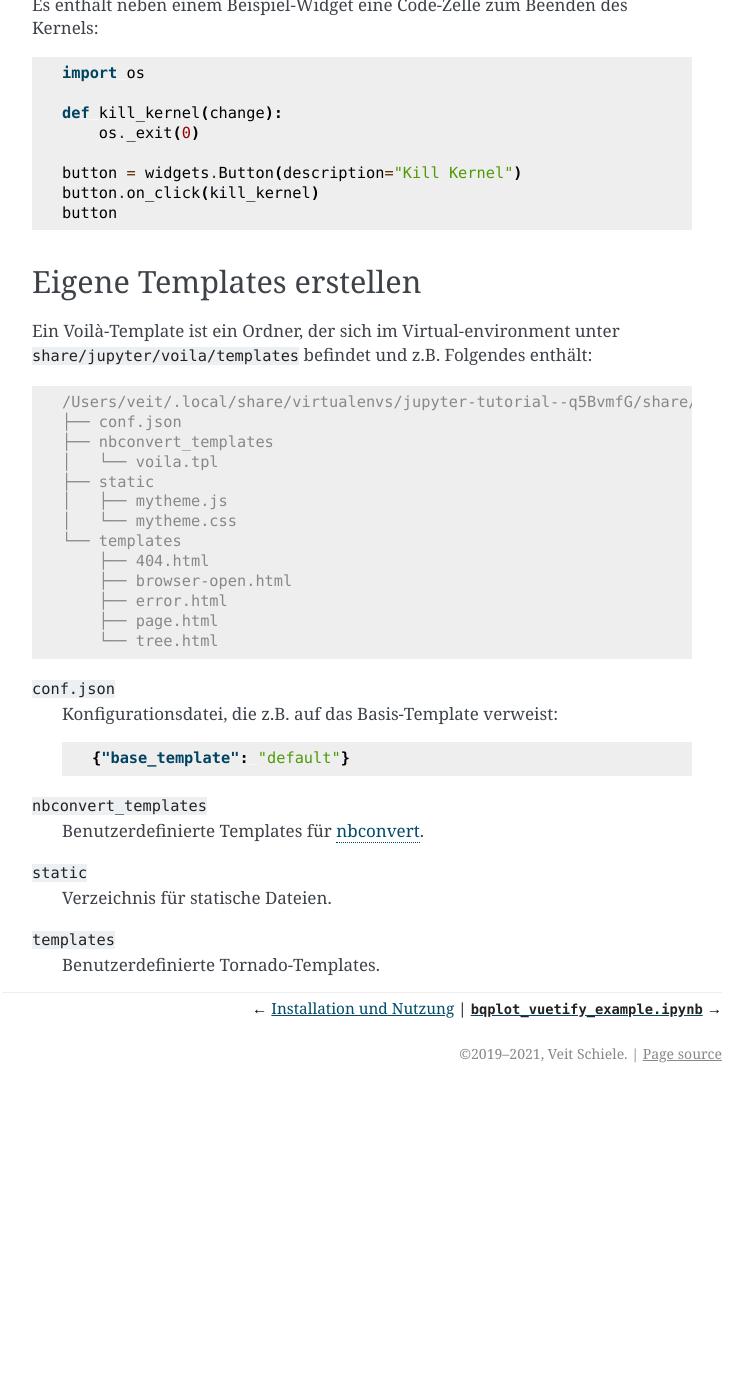
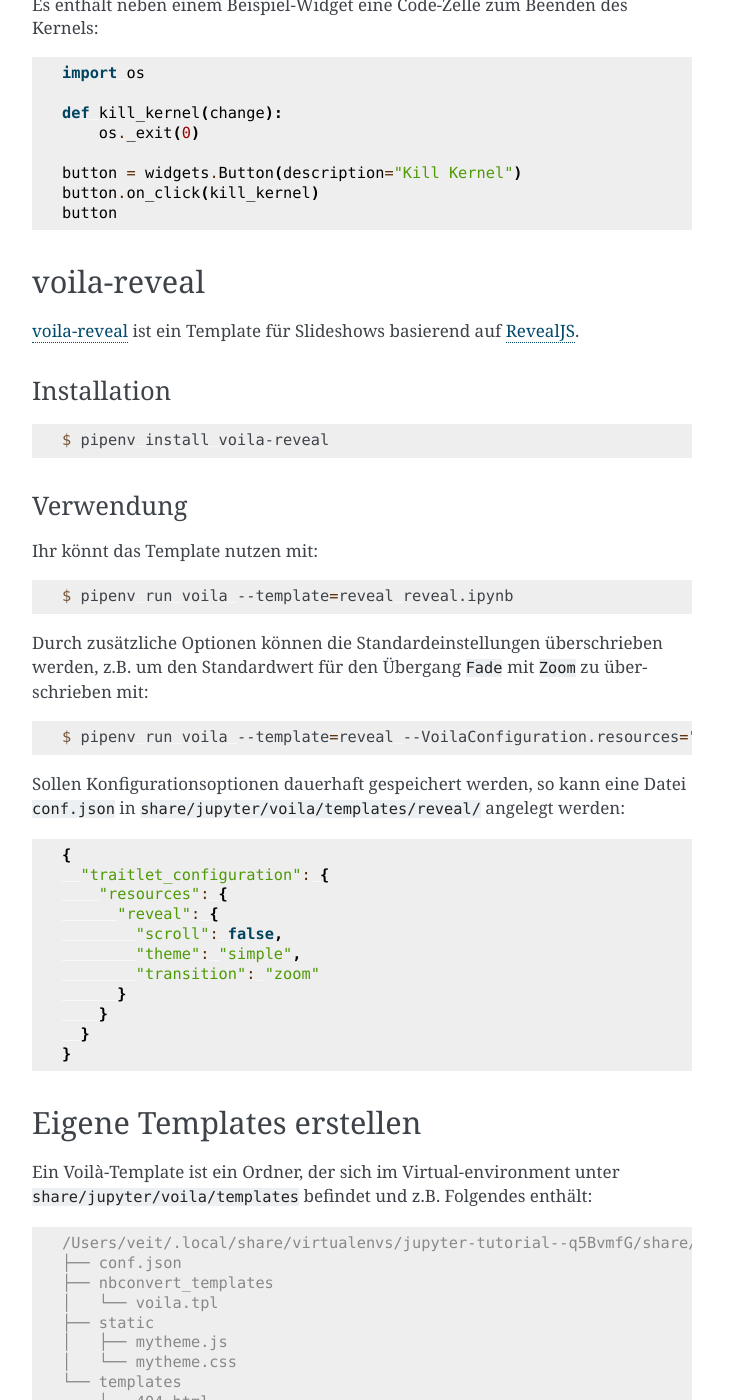
Before and after one commit to veit/jupyter-tutorial-de, a Sphinx documentation site: the page built from docs/web/dashboards/voila/templating.rst, in a window 1280 px wide and 1400 px high, scrolled down 3697 px. Shown: the whole window, without its empty margins (388-1141 px from the left). Built offline with Sphinx 7.4.7, drawn with Linux system fonts in a browser that asks for light colours; pages that are not in the unit, such as notebooks, are missing from menus; before the commit the page ends 4790 px from its top, so only the background shows below that.

Commit message:
Add voila-reveal

```diff
--- a/docs/web/dashboards/voila/templating.rst
+++ b/docs/web/dashboards/voila/templating.rst
@@ -135,6 +135,53 @@
     button.on_click(kill_kernel)
     button
 
+voila-reveal
+------------
+
+`voila-reveal <https://github.com/voila-dashboards/voila-reveal>`_ ist ein
+Template für Slideshows basierend auf `RevealJS <https://revealjs.com/>`_.
+
+Installation
+~~~~~~~~~~~~
+
+.. code-block:: console
+
+    $ pipenv install voila-reveal
+
+Verwendung
+~~~~~~~~~~
+
+Ihr könnt das Template nutzen mit:
+
+.. code-block:: console
+
+    $ pipenv run voila --template=reveal reveal.ipynb
+
+Durch zusätzliche Optionen können die Standardeinstellungen überschrieben
+werden, z.B. um den Standardwert für den Übergang ``Fade`` mit ``Zoom`` zu
+überschrieben mit:
+
+.. code-block:: console
+
+    $ pipenv run voila --template=reveal --VoilaConfiguration.resources="{'reveal': {'transition': 'zoom'}}" reveal.ipynb
+
+Sollen Konfigurationsoptionen dauerhaft gespeichert werden, so kann eine Datei ``conf.json`` in
+``share/jupyter/voila/templates/reveal/`` angelegt werden:
+
+.. code-block:: javascript
+
+    {
+      "traitlet_configuration": {
+        "resources": {
+          "reveal": {
+            "scroll": false,
+            "theme": "simple",
+            "transition": "zoom"
+          }
+        }
+      }
+    }
+
 Eigene Templates erstellen
 --------------------------
 
```
